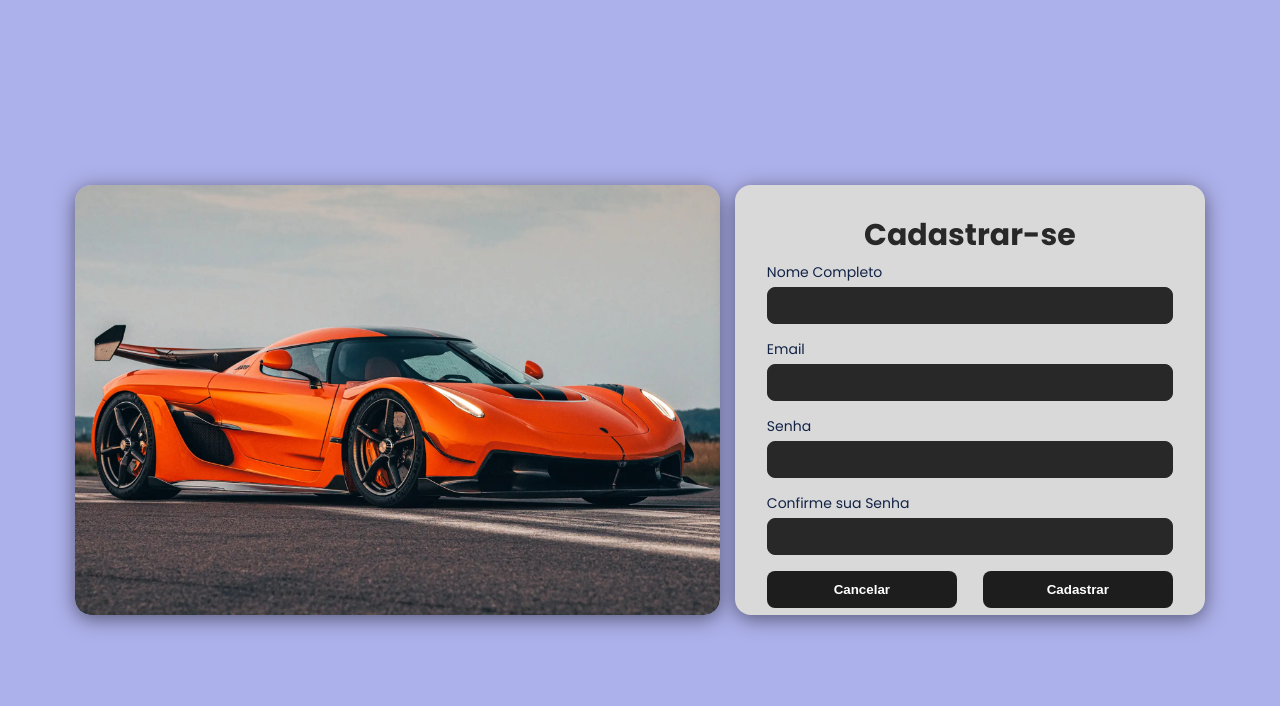
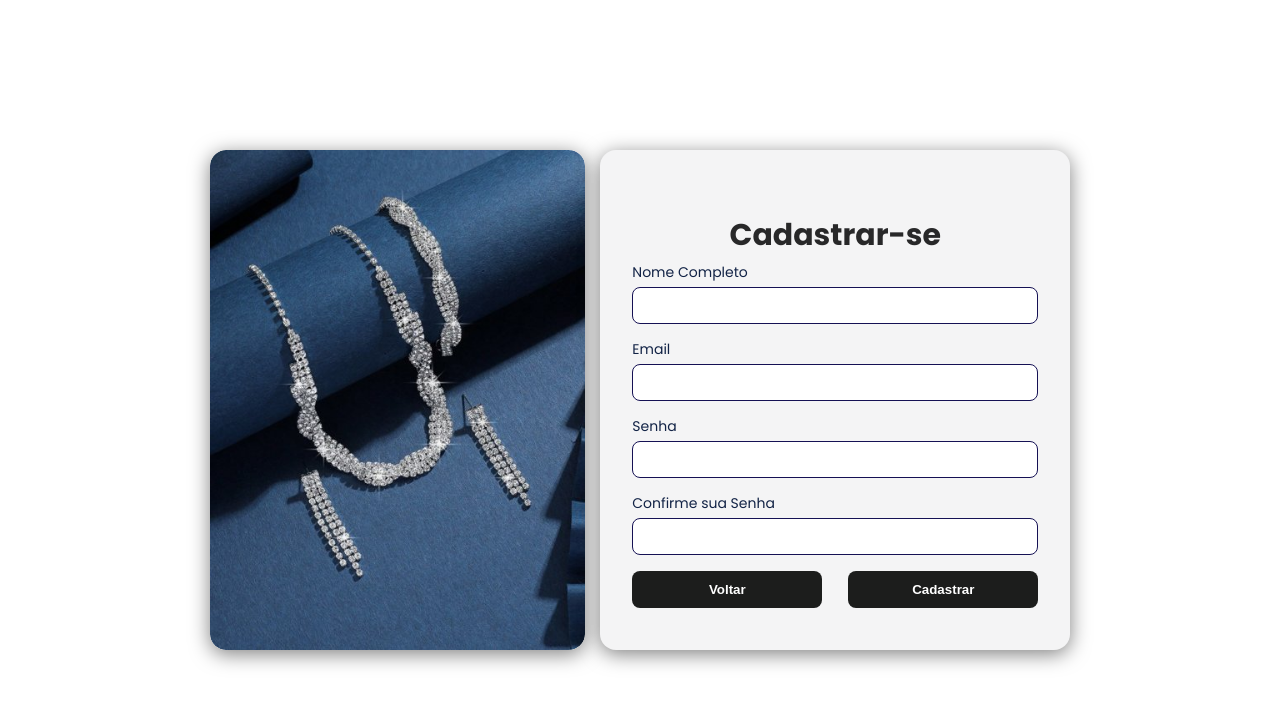
Before and after one commit to danisfon/pw-projeto-leilao-frontend, a React (Create React App) app: page /cadastro in a window 1280 px wide. Shown: the top 706 px of the page. Built offline with nearby package versions, Linux system fonts and the light colour scheme; no server answers.

Commit message:
atualizando login e cadastro

```diff
--- a/src/index.css
+++ b/src/index.css
@@ -7,7 +7,7 @@ body {
   margin: 0;
   padding: 0;
   font-family: "Poppins", sans-serif;
-  background: #adb1eb;
+  background: #ffffff;
   color: white;
 }
 
--- a/src/paginas/cadastro/Cadastro.jsx
+++ b/src/paginas/cadastro/Cadastro.jsx
@@ -4,7 +4,7 @@ import { Input } from "../../components/Input"; // Ajuste o path conforme sua es
 import { useAuth } from "../../hooks/useAuth"; // Ajuste o path conforme sua estrutura
 import { useNavigate } from "react-router-dom";
 import ButtonGroup from "../../components/ButtonGroup"; // Ajuste o path conforme sua estrutura
-import carroLeilao from "../../assets/carro.png"; // Ajuste o path conforme sua estrutura
+import cadastrarImagem from "../../assets/cadastro.jpg"; // Ajuste o path conforme sua estrutura
 import "./cadastro.css"; // Importando o CSS específico para esta página
 
 const Cadastro = () => {
@@ -35,11 +35,11 @@ const Cadastro = () => {
 
   return (
     <div className="login-container">
-      <div className="login-image-wrapper">
-        <img src={carroLeilao} alt="Martelo de Leilão" className="login-image" />
+      <div className="login-image-wrapper-cadastro">
+        <img src={cadastrarImagem} alt="Imagem de prata com fundo azul" className="login-image" />
       </div>
 
-      <div className="login-box">
+      <div className="login-box-cadastro">
         <h1 className="login-title2">Cadastrar-se</h1>
         {error && <p className="error">{error}</p>}
         {success && <p className="success">{success}</p>}
@@ -71,7 +71,7 @@ const Cadastro = () => {
 
           <ButtonGroup>
             <button type="button" className="login-button" onClick={() => navigate("/")}>
-              Cancelar
+              Voltar
             </button>
             <button type="submit" className="login-button">
               Cadastrar
--- a/src/paginas/cadastro/cadastro.css
+++ b/src/paginas/cadastro/cadastro.css
@@ -10,11 +10,11 @@
   box-sizing: border-box;
 }
 
-.login-image-wrapper {
+.login-image-wrapper-cadastro {
   border-radius: 16px;
   overflow: hidden;
   box-shadow: 0 4px 20px rgba(0, 0, 0, 0.5);
-  height: 430px;
+  height: 500px;
   max-width: 900px;
   flex-shrink: 0;
 }
@@ -27,14 +27,14 @@
   border-radius: inherit;
 }
 
-.login-box {
-  background-color: #d9d9d9;
+.login-box-cadastro {
+  background-color: #f4f4f5;
   padding: 32px;
   border-radius: 16px;
   box-shadow: 0 4px 20px rgba(0, 0, 0, 0.5);
   width: 100%;
   max-width: 470px;
-  height: 430px;
+  height: 500px;
   display: flex;
   flex-direction: column;
   justify-content: center;
@@ -65,17 +65,17 @@
   width: 100%;
   padding: 10px;
   border-radius: 8px;
-  background-color: #282829;
+  background-color: #ffffff;
   color: white;
-  border: 1px solid #282829;
+  border: 1px solid #151154;
   box-sizing: border-box;
   transition: border-color 0.3s ease, box-shadow 0.3s ease;
 }
 
 .input:focus {
   outline: none;
-  border-color: #1727b6;
-  box-shadow: 0 0 0 3px rgba(23, 39, 182, 0.3);
+  border-color: #151154;
+  box-shadow: 0 0 0 3px rgba(23, 31, 101, 0.3);
 }
 
 .button-group {
@@ -101,7 +101,7 @@
 }
 
 .login-button:hover {
-  background-color: #772a77;
+  background-color: #1c1f70;
   transform: translateY(-2px);
 }
 
--- a/src/paginas/login/Login.jsx
+++ b/src/paginas/login/Login.jsx
@@ -2,8 +2,7 @@
 import React, { useState } from "react";
 import { Input } from "../../components/Input"; // Ajuste o path conforme sua estrutura
 import { useNavigate } from "react-router-dom";
-import marteloLeilao from "../../assets/leilao-martelo.png"; // Ajuste o path conforme sua estrutura
-import carroLeilao from "../../assets/carro.png"; // Ajuste o path conforme sua estrutura
+import joiaPrata from "../../assets/joia_prata.jpg"; // Ajuste o path conforme sua estrutura
 import AutenticacaoService from "../../services/AutenticacaoService"; // Ajuste o path conforme sua estrutura
 import "./login.css"; // Importando o CSS específico para esta página
 
@@ -38,21 +37,17 @@ const Login = () => {
     }
   };
 
-  const handleCadastroClick = () => {
-    navigate("/cadastro");
-  };
-
   return (
     <div className="login-container">
       <div className="login-image-wrapper">
-        <img src={carroLeilao} alt="Martelo de Leilão" className="login-image" />
+        <img src={joiaPrata} alt="Joia prata com fundo azul" className="login-image" />
       </div>
       <div className="login-box">
-        <h1 className="login-title">Leilão Online de Carros</h1>
+        <h1 className="login-title">Leilão de Jóias</h1>
         {error && <p className="error">{error}</p>}
         <form onSubmit={handleSubmit}>
           <Input
-            label="Email"
+            label="E-mail"
             type="text"
             value={email}
             onChange={(e) => setEmail(e.target.value)}
@@ -68,26 +63,18 @@ const Login = () => {
             <button type="submit" className="login-button">
               Acessar
             </button>
-
-            <button
-              type="button"
-              className="cadastro-button"
-              onClick={handleCadastroClick}
-            >
-              Cadastre-se
-            </button>
           </div>
         </form>
 
         <div className="login-links-ntc">
-          <p>
+
             Não tem conta? <a href="/cadastro">Cadastre-se aqui</a>
-          </p>
+
         </div>
         <div className="login-links">
-          <p>
+
             <a href="/recuperar">Recuperar senha</a>
-          </p>
+
         </div>
       </div>
     </div>
--- a/src/paginas/login/login.css
+++ b/src/paginas/login/login.css
@@ -30,7 +30,7 @@
 }
 
 .login-box {
-  background-color: #d9d9d9;
+  background-color: #f4f4f5;
   padding: 32px;
   border-radius: 16px;
   box-shadow: 0 4px 20px rgba(0, 0, 0, 0.5);
@@ -67,18 +67,19 @@
   width: 100%;
   padding: 10px;
   border-radius: 8px;
-  background-color: #282829;
+  background-color: #ffffff;
   color: white;
-  border: 1px solid #282829;
+  border: 1px solid #151154;
   box-sizing: border-box;
   transition: border-color 0.3s ease, box-shadow 0.3s ease;
 }
 
 .input:focus {
   outline: none;
-  border-color: #1727b6;
-  box-shadow: 0 0 0 3px rgba(23, 39, 182, 0.3);
+  border-color: #151154;
+  box-shadow: 0 0 0 3px rgba(23, 31, 101, 0.3);
 }
+
 
 .button-group {
   display: flex;
@@ -105,21 +106,25 @@
 
 .login-button:hover,
 .cadastro-button:hover {
-  background-color: #772a77;
+  background-color: #1c1f70;
   transform: translateY(-2px);
 }
 
 .login-links {
   text-align: center;
   font-size: 14px;
-  margin-top: 16px;
 }
 
 .login-links-ntc {
-  text-align: right;
+  text-align: center;
   font-size: 14px;
-  margin-top: -20px;
-  color: #1727b6;
+  margin-top: 5px;
+  color: #000000;
+}
+
+.login-links-ntc a{
+  text-decoration: none;
+  color: #252276;
 }
 
 .login-links a {
@@ -130,6 +135,9 @@
 .login-links a:hover {
   text-decoration: underline;
 }
+.login-links-ntc a:hover {
+  text-decoration: underline;
+}
 
 .error {
   color: #b11c1c;
--- a/src/paginas/recuperar/Recuperar.jsx
+++ b/src/paginas/recuperar/Recuperar.jsx
@@ -54,19 +54,13 @@ const Recuperar = () => {
               className="login-button cancel-button"
               onClick={() => navigate("/")}
             >
-              Cancelar
+              Voltar
             </button>
             <button type="submit" className="login-button">
               Enviar Link
             </button>
           </ButtonGroup>
         </form>
-
-        <div className="login-links">
-          <p>
-            <a href="/">Voltar para Login</a>
-          </p>
-        </div>
       </div>
     </div>
   );
--- a/src/paginas/recuperar/recuperar.css
+++ b/src/paginas/recuperar/recuperar.css
@@ -20,7 +20,7 @@
 }
 
 .login-box {
-  background-color: #d9d9d9;
+  background-color: #f4f4f5;
   padding: 32px;
   border-radius: 16px;
   box-shadow: 0 4px 20px rgba(0, 0, 0, 0.5);
@@ -62,18 +62,19 @@
   width: 100%;
   padding: 10px;
   border-radius: 8px;
-  background-color: #282829;
+  background-color: #ffffff;
   color: white;
-  border: 1px solid #282829;
+  border: 1px solid #151154;
   box-sizing: border-box;
   transition: border-color 0.3s ease, box-shadow 0.3s ease;
 }
 
 .input:focus {
   outline: none;
-  border-color: #1727b6;
-  box-shadow: 0 0 0 3px rgba(23, 39, 182, 0.3);
+  border-color: #151154;
+  box-shadow: 0 0 0 3px rgba(23, 31, 101, 0.3);
 }
+
 
 .button-group {
   display: flex;
@@ -98,12 +99,12 @@
 }
 
 .login-button:hover {
-  background-color: #772a77;
+  background-color: #1c1f70;
   transform: translateY(-2px);
 }
 
 .cancel-button:hover {
-  background-color: #b11c1c; /* vermelho */
+  background-color: #1c1f70; /* vermelho */
   transform: translateY(-2px);
 }
 
```
Also changed, not shown: src/assets/cadastro.jpg (added), src/assets/joia_prata.jpg (added).
